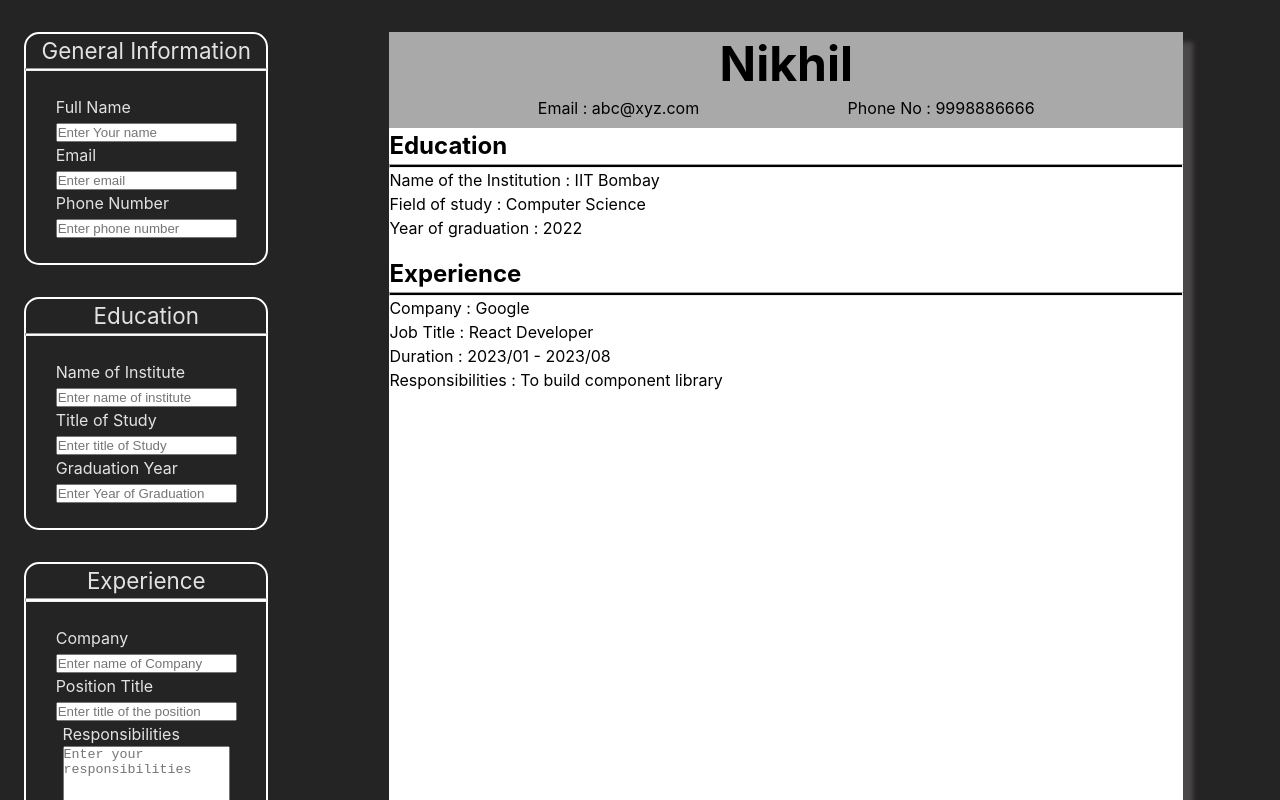
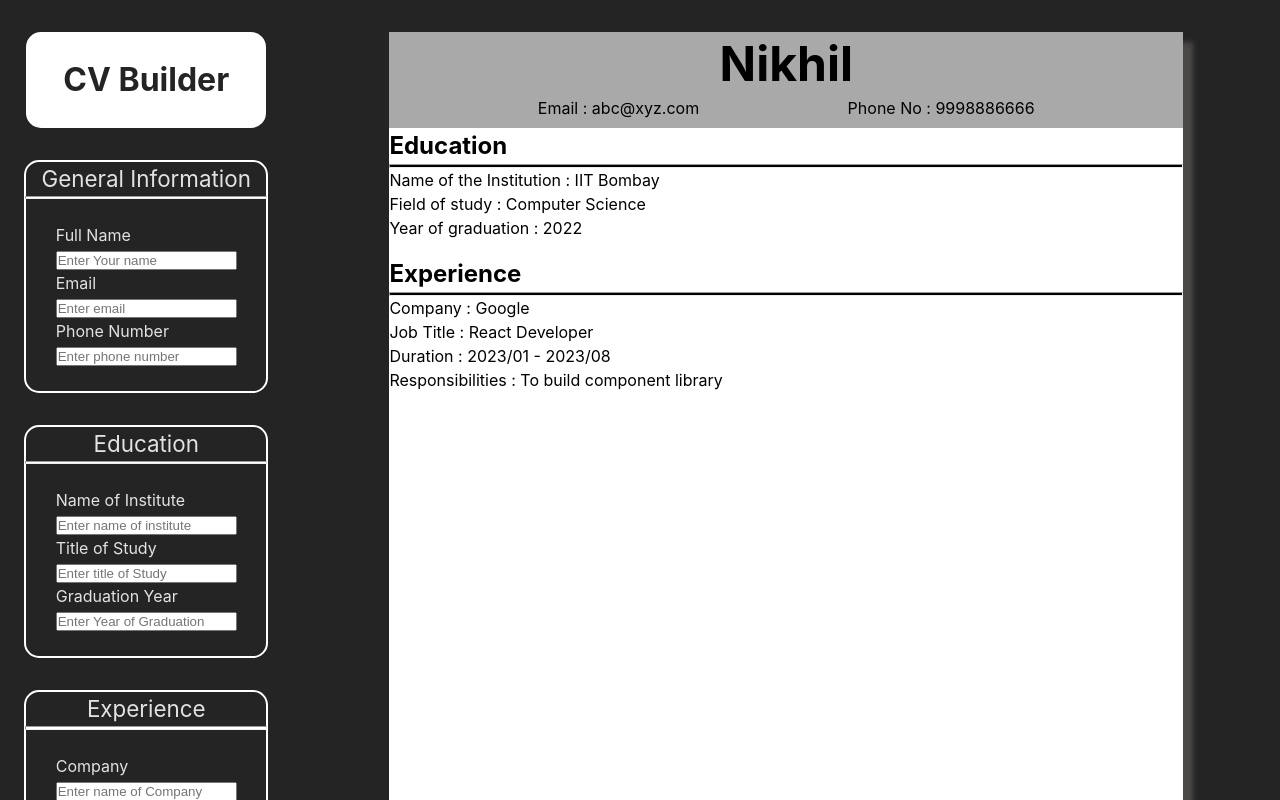
Before and after one commit to nikhil-tiwary61/cv-builder, a React (Vite) app: page / in a window 1280 px wide. Shown: the top 800 px of the page. Built offline with nearby package versions, Linux system fonts and the light colour scheme.

Commit message:
add css logo.css

```diff
--- a/src/App.jsx
+++ b/src/App.jsx
@@ -1,5 +1,6 @@
 import "./App.css";
 import { useState } from "react";
+import Logo from "./components/sidebar/Logo";
 import GeneralInformationForm from "./components/sidebar/GeneralInformationForm";
 import GeneralInformation from "./components/resume/GeneralInformation";
 import EducationForm from "./components/sidebar/EducationForm";
@@ -69,6 +70,7 @@ export default function App() {
   return (
     <div className="main-page">
       <div className="sidebar">
+        <Logo />
         <GeneralInformationForm
           changeName={changeName}
           changeEmail={changeEmail}
--- a/src/components/sidebar/Logo.jsx
+++ b/src/components/sidebar/Logo.jsx
@@ -1,3 +1,5 @@
+import "../../styles/Logo.css";
+
 export default function Logo() {
   return (
     <div className="logo-box">
--- /dev/null
+++ b/src/styles/Logo.css
@@ -0,0 +1,15 @@
+.logo-box {
+  margin-top: 2em;
+  width: 15em;
+  height: 6em;
+  border-radius: 15px;
+  display: flex;
+  align-items: center;
+  justify-content: center;
+  background-color: white;
+}
+.logo {
+  font-size: 2em;
+  font-weight: 700;
+  color: #242424;
+}
```
